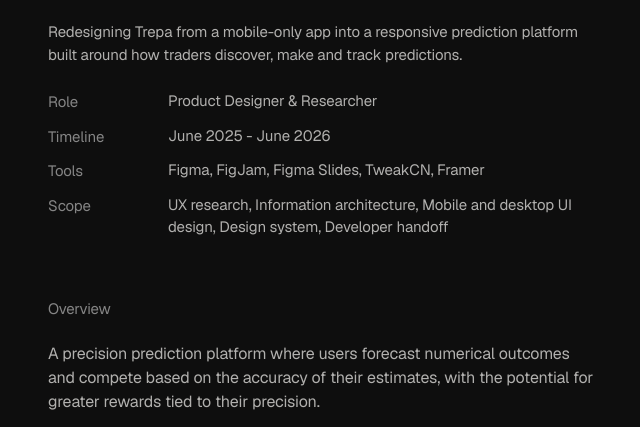
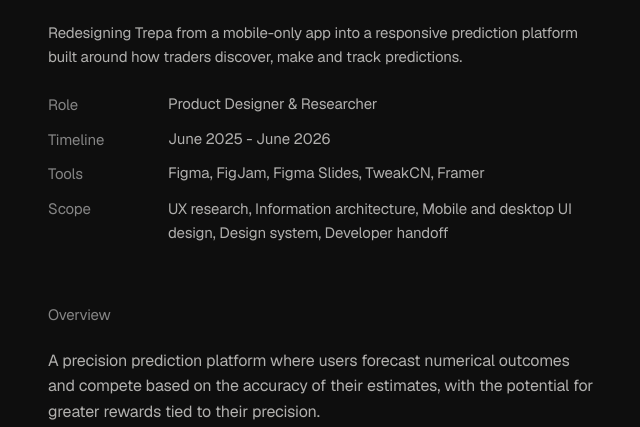
Before and after one commit to ay0mikun/ayomikun-xyz, a plain HTML site: page trepa-case-study/index.html in a window 1280 px wide. Shown: the part 373-800 px from the top of the page, without its empty margins (317-957 px from the left). Drawn offline with Linux system fonts and the light colour scheme.

Commit message:
Improve wrapped case-study text readability

```diff
--- a/assets/css/base.css
+++ b/assets/css/base.css
@@ -302,3 +302,6 @@ a,button,summary,input,select,textarea,[role="button"],[role="link"],[role="slid
   .footer-note-copy { font-size: min(16px,6.536313cqw); }
   .footer-credits { flex-direction: column; align-items: flex-start; }
 }
+
+/* Shared case-study reading rhythm; single-line text retains its original leading. */
+.case-study .is-multiline { line-height: 1.6; }
--- /dev/null
+++ b/assets/js/components/case-study-text.js
@@ -0,0 +1,24 @@
+// Shared by case studies: increase leading only when a text block actually wraps.
+const study = document.querySelector('.case-study');
+if (study) {
+  const blocks = [...study.querySelectorAll('p, h1, h2, h3, h4, dt, dd, figcaption, li')];
+  const update = () => {
+    const wrapped = blocks.map(block => {
+      const range = document.createRange();
+      range.selectNodeContents(block);
+      const tops = [];
+      for (const rect of range.getClientRects()) {
+        if (rect.width && rect.height && !tops.some(top => Math.abs(top - rect.top) < 2)) tops.push(rect.top);
+      }
+      return tops.length > 1;
+    });
+    blocks.forEach((block, index) => block.classList.toggle('is-multiline', wrapped[index]));
+  };
+  let width;
+  new ResizeObserver(([entry]) => {
+    if (entry.contentRect.width === width) return;
+    width = entry.contentRect.width;
+    update();
+  }).observe(study);
+  document.fonts.ready.then(update);
+}
--- a/assets/js/main.js
+++ b/assets/js/main.js
@@ -2,3 +2,4 @@ import './components/footer.js?v=20261121-10';
 import './components/signature.js?v=20261120-21';
 import './interactions.js?v=20261120-2';
 import './components/footer-note.js?v=20261120-21';
+import './components/case-study-text.js';
--- a/assets/js/pages/home.js
+++ b/assets/js/pages/home.js
@@ -1,4 +1,4 @@
-import '../main.js?v=20261121-10';
+import '../main.js?v=20261121-16';
 import '../components/dropdown.js?v=20261120-2';
 import '../components/pending-projects.js';
 import '../components/bottom-nav.js?v=20261121-14';
--- a/assets/js/pages/trepa.js
+++ b/assets/js/pages/trepa.js
@@ -1,2 +1,2 @@
-import '../main.js?v=20261121-10';
+import '../main.js?v=20261121-16';
 import '../components/image-comparison.js';
--- a/trepa-case-study/index.html
+++ b/trepa-case-study/index.html
@@ -24,10 +24,10 @@
   <link rel="icon" type="image/png" href="../assets/icons/favicon.png">
   <link rel="apple-touch-icon" href="../assets/icons/favicon.png">
   <link rel="preload" href="../assets/fonts/geist-regular.woff2" as="font" type="font/woff2" crossorigin>
-  <link rel="stylesheet" href="../assets/css/base.css?v=20261121-12">
+  <link rel="stylesheet" href="../assets/css/base.css?v=20261121-16">
   <link rel="stylesheet" href="../assets/css/pages/trepa.css?v=20261121-12">
   <script src="../assets/vendor/lenis.min.js" defer></script>
-  <script type="module" src="../assets/js/pages/trepa.js?v=20261121-10"></script>
+  <script type="module" src="../assets/js/pages/trepa.js?v=20261121-16"></script>
 </head>
 <body class="case-study-page">
   <a class="skip-link" href="#main-content">Skip to content</a>
```
Also changed, not shown: index.html (+2 -2 lines).
